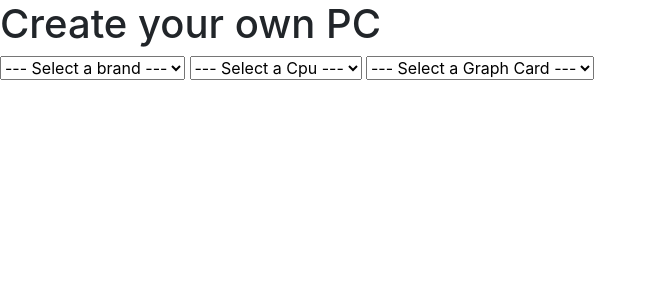
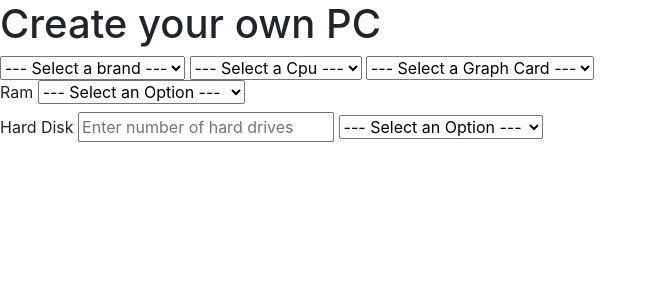
Before and after one commit to Angel-Raymundo/productRegisterSystem, a CodeIgniter app: page /productRegisterSystem/ in a window 1280 px wide. Shown: the top 300 px of the page, without its empty margins (0-657 px from the left). Run offline with CodeIgniter, Linux system fonts and the light colour scheme; data that the repository does not hold is empty.

Commit message:
WIP: add models and methods for RAM and Disk management, update UI and JavaScript for new functionalities

```diff
--- a/application/controllers/products/ProductSystem.php
+++ b/application/controllers/products/ProductSystem.php
@@ -1,9 +1,11 @@
 <?php
-defined('BASEPATH') OR exit('No direct script access allowed');
+defined('BASEPATH') or exit('No direct script access allowed');
 
-class ProductSystem extends CI_Controller {
+class ProductSystem extends CI_Controller
+{
 
-	public function getBrands(){
+    public function getBrands()
+    {
         $this->load->model('productStore/Brands_Model');
 
         $registerResult = $this->Brands_Model->getBrands();
@@ -11,7 +13,8 @@ class ProductSystem extends CI_Controller {
         echo json_encode($registerResult);
     }
 
-	public function getCpus(){
+    public function getCpus()
+    {
         $this->load->model('productStore/Cpus_Model');
 
         $registerResult = $this->Cpus_Model->getCpus();
@@ -19,11 +22,30 @@ class ProductSystem extends CI_Controller {
         echo json_encode($registerResult);
     }
 
-    	public function getGraphCards(){
+    public function getGraphCards()
+    {
         $this->load->model('productStore/GraphCards_Model');
 
         $registerResult = $this->GraphCards_Model->getGraphCards();
 
         echo json_encode($registerResult);
     }
+
+    public function getRams()
+    {
+        $this->load->model('productStore/RamMemories_Model');
+
+        $registerResult = $this->RamMemories_Model->getRams();
+
+        echo json_encode($registerResult);
+    }
+
+    public function getDisks()
+    {
+        $this->load->model('productStore/HardDisks_Model');
+
+        $registerResult = $this->HardDisks_Model->getDisks();
+
+        echo json_encode($registerResult);
+    }
 }
--- a/application/views/productRegister/registerIndex.php
+++ b/application/views/productRegister/registerIndex.php
@@ -24,6 +24,35 @@ defined('BASEPATH') or exit('No direct script access allowed');
         <select name="graphCards" id="slctGraph">
             <option value="default" disabled selected>--- Select a Graph Card ---</option>
         </select>
+        <select name="rams" id="slctRam">
+            <option value="default" disabled selected>--- Select a Ram Size ---</option>
+        </select>
+        <select name="disks" id="slctDisk">
+            <option value="default" disabled selected>--- Select a Disk ---</option>
+        </select>
+        <button id="addDisk">Add Disk</button>
+
+        <div>
+            <label>Ram</label>
+            <select name="ramOptions" id="ramOptions">
+            <option value="default" disabled selected>--- Select an Option ---</option>
+            <option value="1">Choose an existing RAM</option>
+            <option value="2">Create new RAM</option>
+            </select>
+            <input type="text" name="createRam" id="createRam" placeholder="Enter RAM size">
+        </div>
+
+        <div>
+            <label>Hard Disk</label>
+            <input type="text" name="diskNumber" id="diskNumber" placeholder="Enter number of hard drives">
+            <select name="diskOptions" id="diskOptions">
+            <option value="default" disabled selected>--- Select an Option ---</option>
+            <option value="1">Choose an existing Disk</option>
+            <option value="2">Create new Disk</option>
+            </select>
+            <div id="disks"></div>
+        </div>
+
     </div>
 
     <script src="<?php echo base_url(); ?>libraries/sweetalert2/dist/sweetalert2.all.min.js"></script>
--- a/assets/js/productRegister.js
+++ b/assets/js/productRegister.js
@@ -1,6 +1,12 @@
 $(document).ready(function () {
+	$("#createRam").hide();
+	$("#slctRam").hide();
+	$("#createDisk").hide();
+	$("#slctDisk").hide();
+	$("#addDisk").hide();
 	getBrands();
-    getCpus();
+	getCpus();
+	getGraphCards();
 });
 
 function getBrands() {
@@ -37,14 +43,90 @@ function getCpus() {
 		success: function (response) {
 			console.log(response);
 
-			// const options = response.map(
-			// 	(item) => `<option value="${item.idBrand}">${item.brandName}</option>`,
-			// );
+			const options = response.map(
+				(item) => `<option value="${item.idCpu}">${item.cpuName}</option>`,
+			);
 
-			// $select.append(options.join(""));
+			$select.append(options.join(""));
 		},
 		error: function (xhr, status, error) {
-			console.error("Error al obtener marcas:", error);
+			console.error("Error al obtener CPUs:", error);
 		},
 	});
 }
+
+function getGraphCards() {
+	const $select = $("#slctGraph");
+
+	$.ajax({
+		url: `${base_url}products/ProductSystem/getGraphCards`,
+		type: "POST",
+		dataType: "json",
+
+		success: function (response) {
+			console.log(response);
+
+			const options = response.map(
+				(item) => `<option value="${item.idGraphCard}">${item.graphName}</option>`,
+			);
+
+			$select.append(options.join(""));
+		},
+		error: function (xhr, status, error) {
+			console.error("Error al obtener CPUs:", error);
+		},
+	});
+}
+
+
+$("#addDisk").on('click', function () {
+	var val = $("#slctDisk").val();
+	$("#disks").append(`<label">${val}</label>`)
+
+	var diskNumber = parseInt($("#diskNumber").val());
+	var disks = $("#disks").children().length;
+
+	if (diskNumber == disks) {
+		$("#addDisk").hide();
+	}
+});
+
+
+$("#ramOptions").on('change', function () {
+	var opt = parseInt($(this).val());
+
+	if (opt == 1) {
+		$("#slctRam").show();
+		$("#createRam").hide();
+
+	}
+
+	if (opt == 2) {
+		$("#slctRam").hide();
+		$("#createRam").show();
+
+	}
+
+});
+
+$("#diskOptions").on('change', function () {
+	var opt = parseInt($(this).val());
+	console.log("Discoooooooooooos", opt)
+	var diskNumber = parseInt($("#diskNumber").val());
+	var disks = $("#disks").children().length;
+
+	if (diskNumber != disks) {
+		$("#addDisk").show();
+	}
+
+	if (opt == 1) {
+		$("#slctDisk").show();
+		$("#createDisk").hide();
+	}
+
+	if (opt == 2) {
+		$("#slctDisk").hide();
+		$("#createDisk").show();
+	}
+
+});
```
Also changed, not shown: application/models/productStore/HardDisks_Model.php (added, +22 -0 lines), application/models/productStore/RamMemories_Model.php (added, +22 -0 lines).
